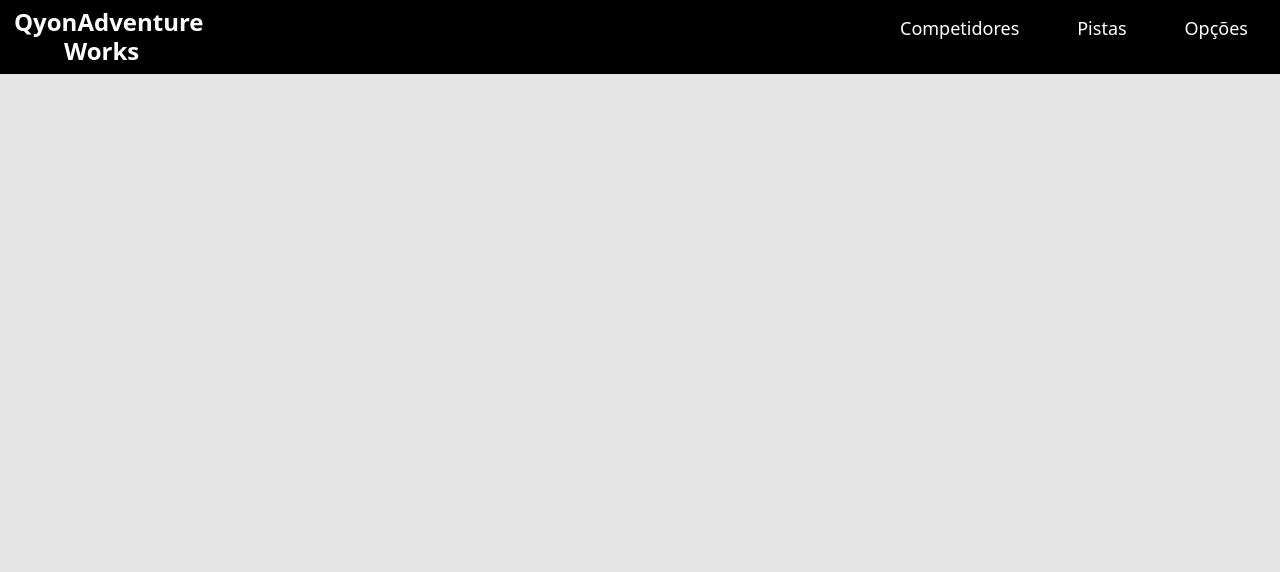
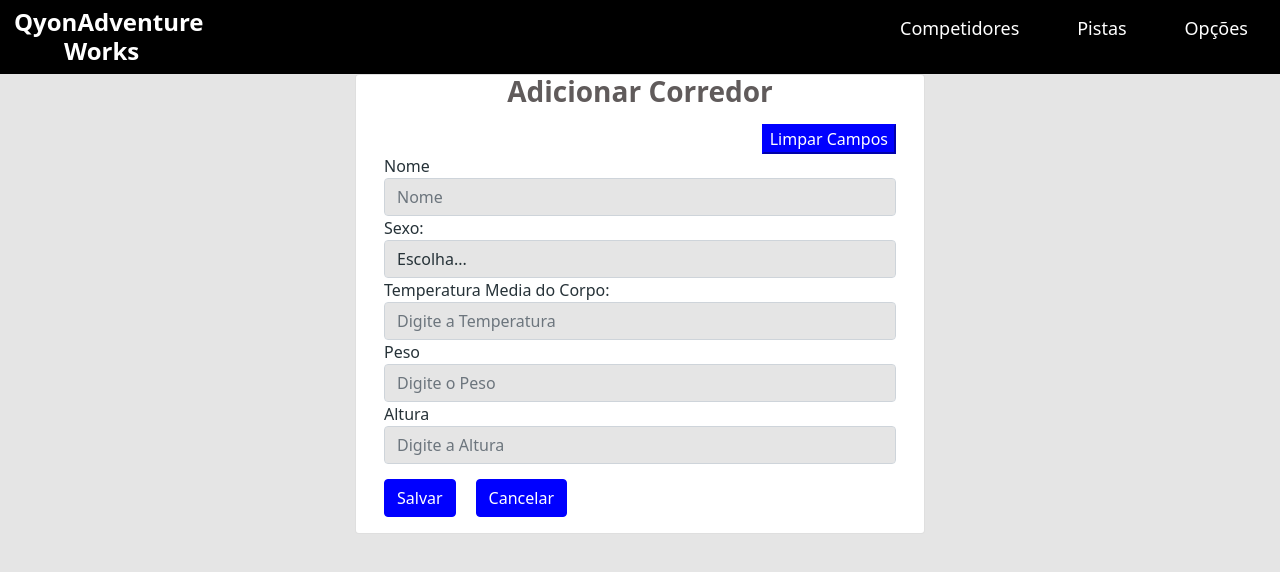
Before and after one commit to Deividwb/QyonAdventureWorks, a React (Create React App) app in the folder front-web-react/: page /adicionar/Competidor in a window 1280 px wide. Shown: the top 572 px of the page. Built offline with nearby package versions, Linux system fonts and the light colour scheme.

Commit message:
Creation Page AddRunnig

```diff
--- a/front-web-react/src/Routes.tsx
+++ b/front-web-react/src/Routes.tsx
@@ -1,9 +1,11 @@
-import Navbar from "components/Navbar";
-import Home from "pages/Home";
-import ListCompetitors from "pages/ListCompetitors";
-import ListHiking from "pages/ListHiking";
-import UpdateCompetitor from "pages/UpdateCompetitor";
-import { BrowserRouter, Switch, Route } from "react-router-dom";
+import Navbar from 'components/Navbar';
+import AddRunner from 'pages/AddRunner';
+import AddHiking from 'pages/AddHiking';
+import Home from 'pages/Home';
+import ListCompetitors from 'pages/ListCompetitors';
+import ListHiking from 'pages/ListHiking';
+import UpdateCompetitor from 'pages/UpdateRunner';
+import { BrowserRouter, Switch, Route } from 'react-router-dom';
 
 const Routes = () => {
   return (
@@ -25,6 +27,14 @@ const Routes = () => {
         <Route path="/atualizar">
           <UpdateCompetitor />
         </Route>
+
+        <Route path="/adicionar/Competidor">
+          <AddRunner />
+        </Route>
+
+        <Route path="/adicionar/pista">
+          <AddHiking />
+        </Route>
       </Switch>
     </BrowserRouter>
   );
--- a/front-web-react/src/assets/styles/custom.scss
+++ b/front-web-react/src/assets/styles/custom.scss
@@ -1,6 +1,8 @@
 $theme-colors: (
   'primary': black,
-  'segundary':blue
+  'secondary':blue,
+  'third':red
+
 );
 
 $body-bg: #e5e5e5;
--- /dev/null
+++ b/front-web-react/src/pages/AddHiking/index.tsx
@@ -0,0 +1,10 @@
+import "./styles.css";
+
+
+const AddHiking = () => {
+  return (
+      <h1>Add Pista</h1>
+  );
+};
+
+export default AddHiking;
--- /dev/null
+++ b/front-web-react/src/pages/AddRunner/index.tsx
@@ -0,0 +1,89 @@
+import "./styles.css";
+import { Link } from "react-router-dom";
+
+const AddRunner = () => {
+  return (
+    <div>
+      <div className="container">
+        <div className="row">
+          <div className="card col-md-6 offset-md-3 offset-md-3">
+            <h3 className="text-center">Adicionar Corredor</h3>
+
+            <div className="card-body">
+              <form action="/competidores">
+
+                <div className="btn-reset">
+                <input
+                  className="btn-secondary"
+                  type="reset"
+                  value="Limpar Campos"
+                />
+                </div>
+
+                <div>
+                  <label htmlFor="ctrl-name">Nome</label>
+                  <input
+                    id="ctrl-name"
+                    placeholder="Nome"
+                    name="name"
+                    className="form-control"
+                  />
+                </div>
+
+                <div>
+                  <label htmlFor="ctrl-sexo">Sexo:</label>
+                  <select className="form-control" name="sexo" id="ctrl-sexo">
+                    <option selected>Escolha...</option>
+                    <option value="1">Masculino</option>
+                    <option value="2">Feminino</option>
+                  </select>
+                </div>
+
+                <div>
+                  <label htmlFor="ctrl-temperature">Temperatura Media do Corpo:</label>
+                  <input
+                    id="ctrl-temperature"
+                    placeholder="Digite a Temperatura"
+                    name="temperature"
+                    className="form-control"
+                  />
+                </div>
+
+                <div>
+                  <label htmlFor="ctrl-weight">Peso</label>
+                  <input
+                    id="ctrl-weight"
+                    placeholder="Digite o Peso"
+                    name="weight"
+                    className="form-control"
+                  />
+                </div>
+
+                <div className="input-weight">
+                  <label htmlFor="ctrl-height">Altura</label>
+                  <input
+                    id="ctrl-height"
+                    placeholder="Digite a Altura"
+                    name="height"
+                    className="form-control"
+                  />
+                </div>
+
+
+                <Link className="btn btn-secondary" to="/competidores">
+                  Salvar
+                </Link>
+
+                <Link className="btn btn-secondary btn-cancel" to="/competidores">
+                   Cancelar
+                </Link>
+              </form>
+            </div>
+          </div>
+        </div>
+      </div>
+    </div>
+  );
+};
+
+export default AddRunner;
--- /dev/null
+++ b/front-web-react/src/pages/AddRunner/styles.css
@@ -0,0 +1,12 @@
+.btn-reset {
+  display: flex;
+  flex-direction: row-reverse;
+}
+
+.input-weight {
+  padding-bottom: 15px;
+}
+
+.btn-cancel {
+  margin-left: 20px;
+}
--- a/front-web-react/src/pages/ListCompetitors/index.tsx
+++ b/front-web-react/src/pages/ListCompetitors/index.tsx
@@ -2,17 +2,18 @@ import "./styles.css";
 import { Link } from "react-router-dom";
 import { FaTrash } from "react-icons/fa";
 import { GrUpdate } from "react-icons/gr";
+import {ReactComponent as RunImg} from 'assets/images/run.svg';
 
 const ListCompetitors = () => {
   return (
     <div>
       <div>
         <h2 className="text-center">Lista Competidores</h2>
-        <div className="container-btn">
-          <Link className="btn btn-segundary" to="#">
-            Adicionar Competidor
-          </Link>
-        </div>
+
+        <div className="btn-img">
+        <Link className="btn-img-link" to="/adicionar/competidor"><RunImg/></Link>
+        <label><p>Adicionar Competidor</p></label>
+      </div>
 
         <div className="row container-table">
           <table className="table table-striped table-bordered">
--- a/front-web-react/src/pages/ListHiking/index.tsx
+++ b/front-web-react/src/pages/ListHiking/index.tsx
@@ -1,14 +1,18 @@
 import CardHiking from "components/CardHiking";
 import {ReactComponent as RunImg} from 'assets/images/run.svg';
 import "./styles.css";
+import {Link} from 'react-router-dom';
 
 const ListHiking = () => {
   return (
     <div>
       <h2 className="text-center">Pistas de Corrida</h2>
       <div className="btn-img">
-        <RunImg/>
+        <Link className="btn-img-link" to="/adicionar/pista"><RunImg/></Link>
+        <label><p>Crie Nova Pista</p></label>
       </div>
+
+
       <div className="container my-4">
         <div className="row">
 
--- a/front-web-react/src/pages/ListHiking/styles.css
+++ b/front-web-react/src/pages/ListHiking/styles.css
@@ -1,3 +1,14 @@
 .btn-img{
+    padding-left: 20px;
+    display: flex;
+    flex-direction: column;
     background-color:gray;
+    }
+
+.btn-img-link{
+    padding-left: 30px;
 }
+
+.btn-img p{
+    color: #fff;
+}
--- a/front-web-react/src/pages/UpdateCompetitor/index.tsx
+++ b/front-web-react/src/pages/UpdateRunner/index.tsx
@@ -1,9 +1,7 @@
 import "./styles.css";
 import { Link } from "react-router-dom";
-import { FaTrash } from "react-icons/fa";
-import { GrUpdate } from "react-icons/gr";
 
-const UpdateCompetitor = () => {
+const UpdateRunner = () => {
   return (
     <div>
       <div>
@@ -37,16 +35,16 @@ const UpdateCompetitor = () => {
           <div className="btn-container">
             <button
 
-              className="btn btn-segundary"
+              className="btn btn-secondary"
               type="button"
             >
-              Save
+              Salvar
             </button>
 
             <span className="btn-update">
             <Link
               to="/competidores"
-              className="btn btn-segundary "
+              className="btn btn-secondary "
               type="button"
             >
               Voltar
@@ -59,4 +57,4 @@ const UpdateCompetitor = () => {
   );
 };
 
-export default UpdateCompetitor;
+export default UpdateRunner;
```
Also changed, not shown: front-web-react/src/pages/AddHiking/styles.css (added), front-web-react/src/pages/UpdateRunner/styles.css (renamed from front-web-react/src/pages/UpdateCompetitor/styles.css), 1 other file (tests, documents, lock files or other folders).
